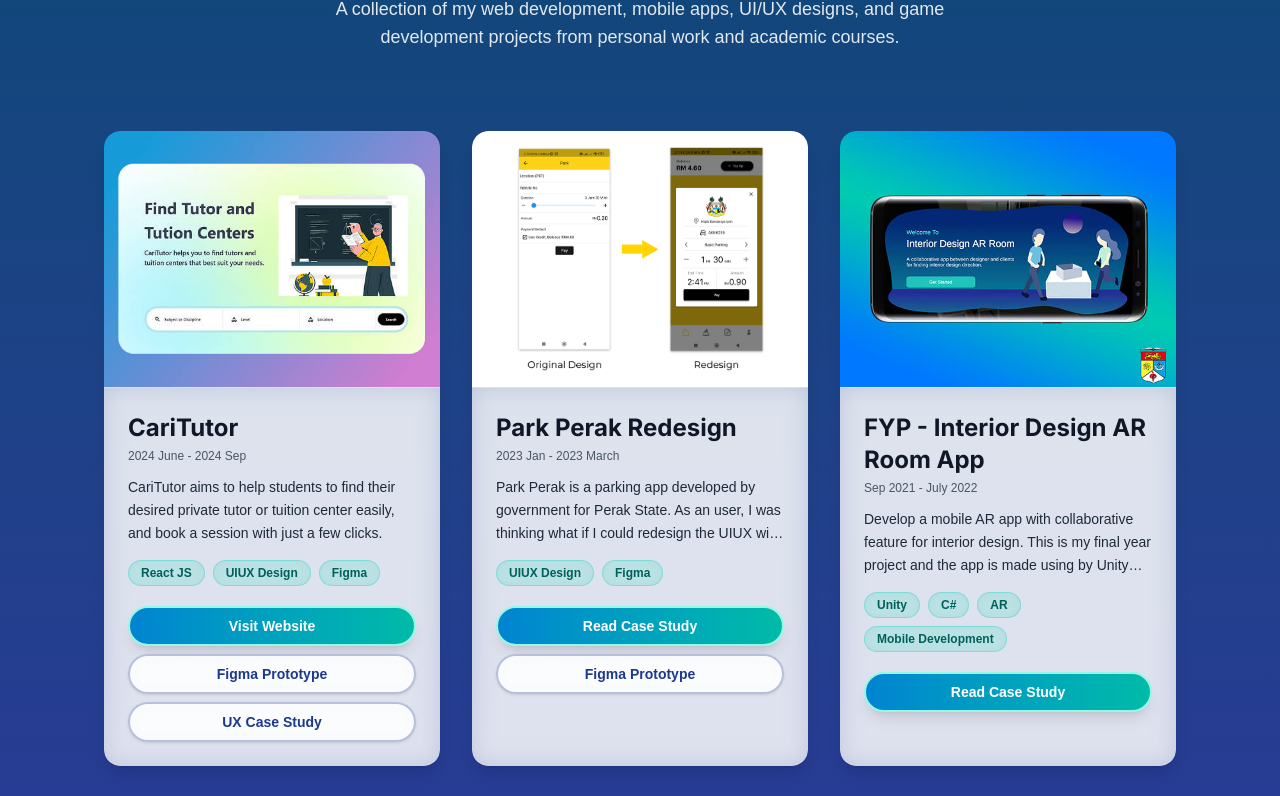
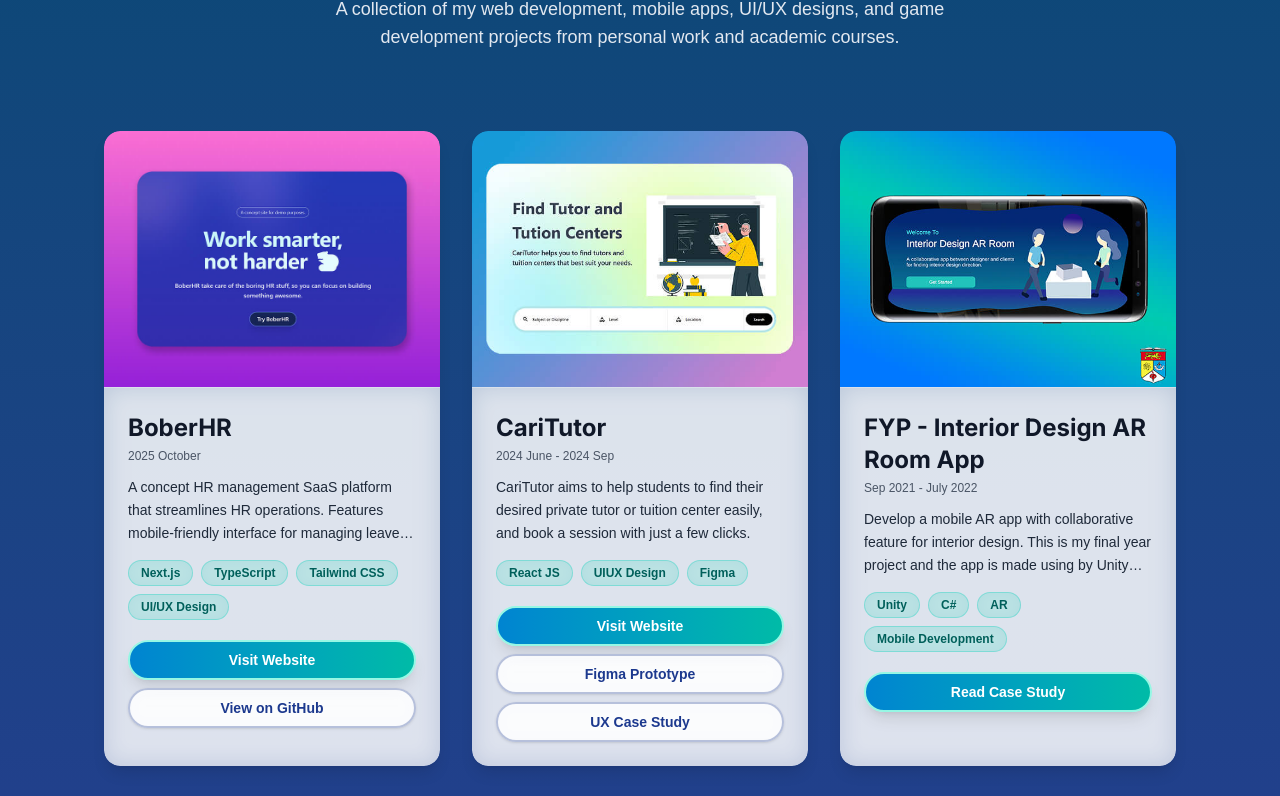
Before and after one commit to victorkang516/VictorPortfolio, a Next.js app: page /projects in a window 1280 px wide. Shown: the part 337-1133 px from the top of the page. Built offline with nearby package versions, Linux system fonts and the light colour scheme.

Commit message:
Add BoberHR Portfolio

```diff
--- a/app/_components/hero-section.jsx
+++ b/app/_components/hero-section.jsx
@@ -144,7 +144,7 @@
           <Image
             src="/img/home/potrait.jpg"
             alt="Victor Kang Portrait"
-            className="object-contain w-[280px] md:w-[350px] lg:w-[400px] h-auto"
+            className="object-contain"
             width={400}
             height={300}
             priority
--- a/components/ui/infinite-moving-logos.tsx
+++ b/components/ui/infinite-moving-logos.tsx
@@ -90,6 +90,7 @@
           start && "animate-scroll",
           pauseOnHover && "hover:[animation-play-state:paused]",
         )}
+        suppressHydrationWarning
       >
         {items.map((item, idx) => {
           const Icon = item.icon;
--- a/data/projects.js
+++ b/data/projects.js
@@ -1,5 +1,26 @@
 export const projectsData = [
   // Personal Projects
+  {
+    id: "boberhr",
+    title: "BoberHR",
+    date: "2025 October",
+    description:
+      "A concept HR management SaaS platform that streamlines HR operations. Features mobile-friendly interface for managing leave requests, employee directory, and team schedules - built to help organizations focus on what matters.",
+    image: "/img/boberhr/boberhr-thumbnail.jpg",
+    techStack: ["Next.js", "TypeScript", "Tailwind CSS", "UI/UX Design"],
+    links: [
+      {
+        label: "Visit Website",
+        url: "https://boberhr.vercel.app/",
+        type: "primary",
+      },
+      {
+        label: "View on GitHub",
+        url: "https://github.com/victorkang516/boberhr-marketing",
+        type: "secondary",
+      },
+    ],
+  },
   {
     id: "caritutor",
     title: "CariTutor",
@@ -27,6 +48,23 @@
     ],
   },
   {
+    id: "idar",
+    title: "FYP - Interior Design AR Room App",
+    date: "Sep 2021 - July 2022",
+    description:
+      "Develop a mobile AR app with collaborative feature for interior design. This is my final year project and the app is made using by Unity Engine.",
+    image: "/img/idar/fyp-idar-thumbnail.jpg",
+    techStack: ["Unity", "C#", "AR", "Mobile Development"],
+    links: [
+      {
+        label: "Read Case Study",
+        url: "/projects/idar",
+        type: "primary",
+        internal: true,
+      },
+    ],
+  },
+  {
     id: "parkperak",
     title: "Park Perak Redesign",
     date: "2023 Jan - 2023 March",
@@ -50,23 +88,7 @@
   },
 
   // Academic Projects
-  {
-    id: "idar",
-    title: "FYP - Interior Design AR Room App",
-    date: "Sep 2021 - July 2022",
-    description:
-      "Develop a mobile AR app with collaborative feature for interior design. This is my final year project and the app is made using by Unity Engine.",
-    image: "/img/idar/fyp-idar-thumbnail.jpg",
-    techStack: ["Unity", "C#", "AR", "Mobile Development"],
-    links: [
-      {
-        label: "Read Case Study",
-        url: "/projects/idar",
-        type: "primary",
-        internal: true,
-      },
-    ],
-  },
+
   {
     id: "plague-doctor",
     title: "Plague Doctor Game",
```
Also changed, not shown: public/img/boberhr/boberhr-thumbnail.jpg (added), 1 other file (tests, documents, lock files or other folders).
